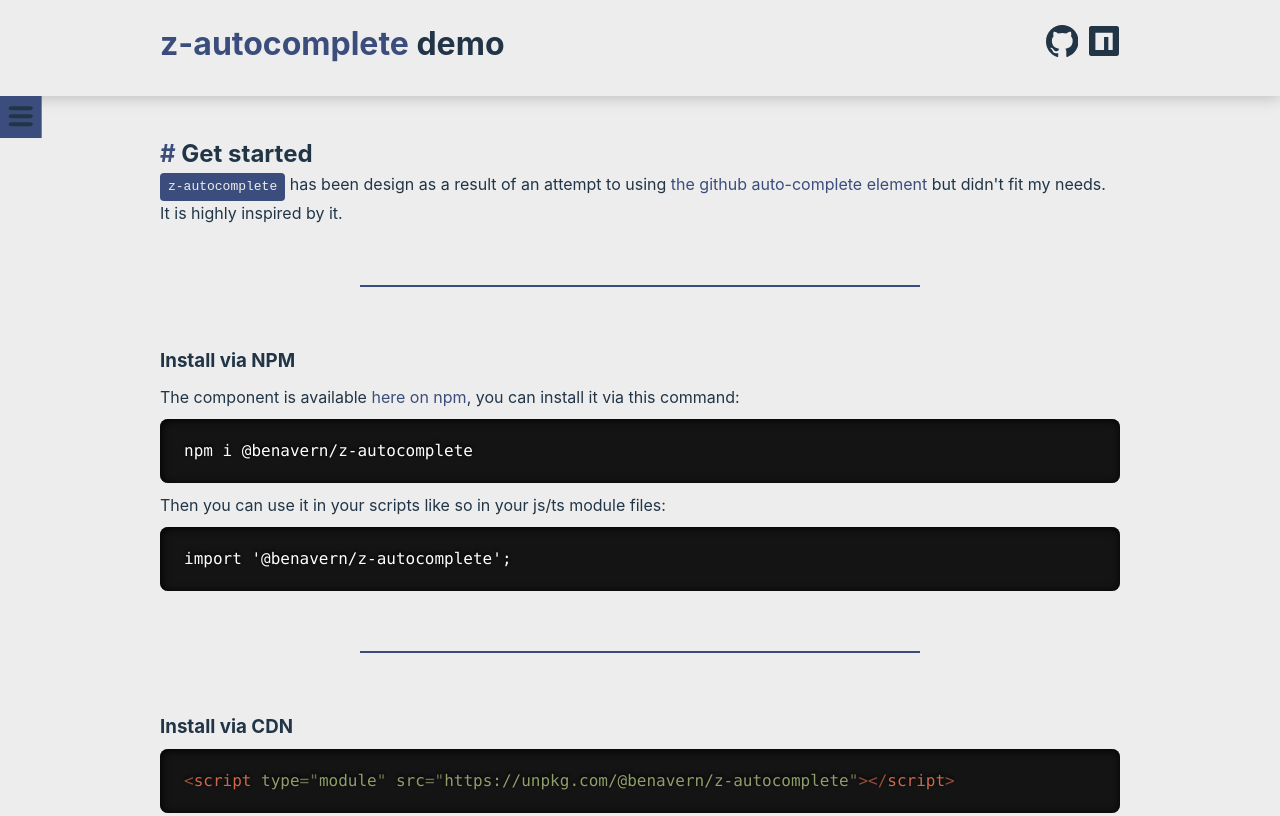
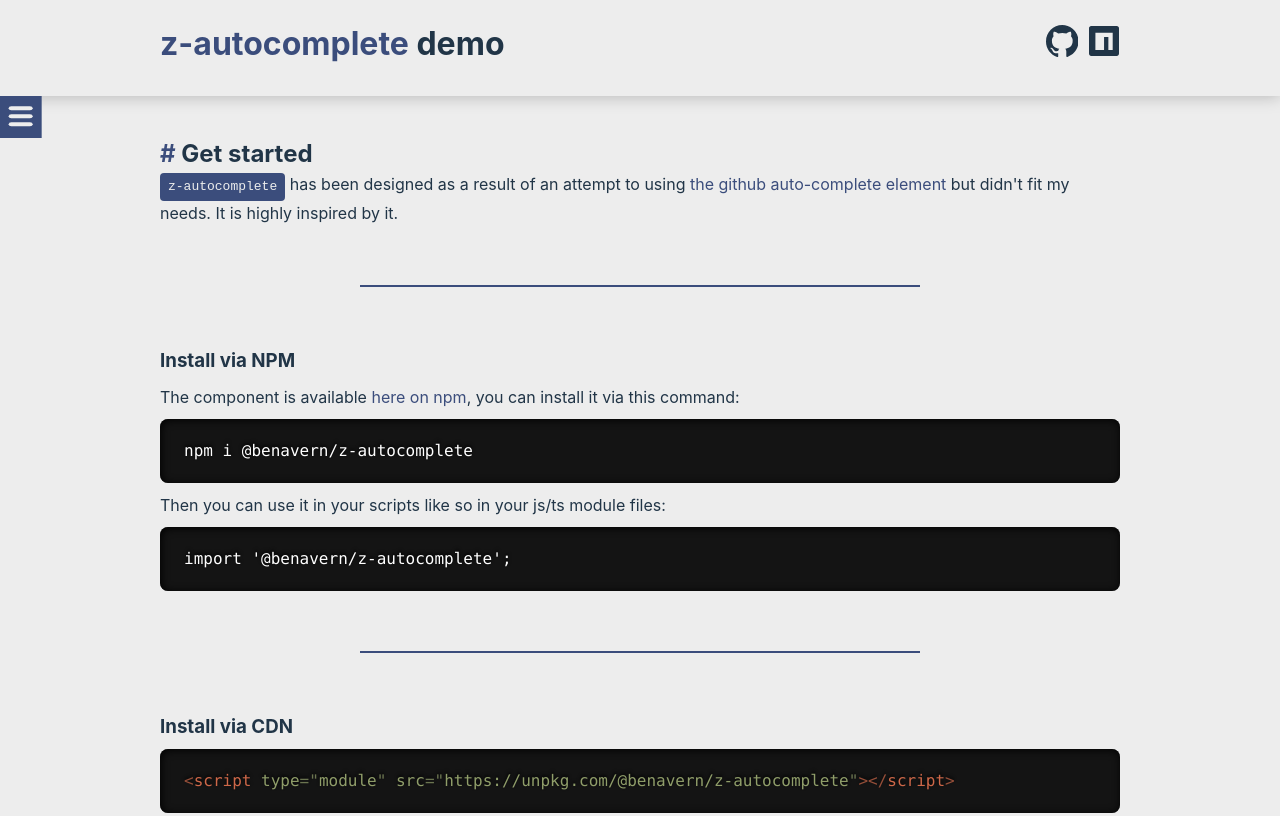
Before and after one commit to benavern/z-autocomplete, a website built with Vite: page index.html in a window 1280 px wide. Shown: the top 816 px of the page. Built offline with nearby package versions, Linux system fonts and the light colour scheme.

Commit message:
fx some typos

```diff
--- a/index.html
+++ b/index.html
@@ -50,7 +50,7 @@
         <div class="container">
             <h2 id="get-started">Get started</h2>
 
-            <code>z-autocomplete</code> has been design as a result of an attempt to using <a href="https://github.com/github/auto-complete-element/">the github auto-complete element</a> but didn't fit my needs. It is highly inspired by it.
+            <code>z-autocomplete</code> has been designed as a result of an attempt to using <a href="https://github.com/github/auto-complete-element/">the github auto-complete element</a> but didn't fit my needs. It is highly inspired by it.
 
             <hr>
 
--- a/src/index.css
+++ b/src/index.css
@@ -122,6 +122,7 @@ header + nav .nav-burger {
     top: 0;
     padding: 5px;
     background-color: var(--clr-accent);
+    color: var(--clr-bg);
 }
 
 header + nav .nav-burger svg {
--- a/src/z-autocomplete.ts
+++ b/src/z-autocomplete.ts
@@ -121,6 +121,7 @@ export class ZAutocomplete<OptionValue> extends LitElement {
     async connectedCallback(): Promise<void> {
         super.connectedCallback();
 
+        // wait for the update to be complete to have more chances to see the input inside the slot dom ...
         await this.updateComplete;
 
         this._inputEl = this._inputEls[0];
@@ -132,6 +133,7 @@ export class ZAutocomplete<OptionValue> extends LitElement {
         this._onInputChange = debounce(this._onInputChange.bind(this), this.debouceDelay);
 
         this._inputEl.addEventListener('input', this._onInput.bind(this));
+        this._inputEl.addEventListener('keydown', this._onKeydown.bind(this));
 
         if (this._clearEl) {
             this._initClearEl();
@@ -139,7 +141,6 @@ export class ZAutocomplete<OptionValue> extends LitElement {
         }
 
         document.addEventListener('click', this._handleClickOutside.bind(this));
-        this._inputEl.addEventListener('keydown', this._onKeydown.bind(this));
     }
 
     disconnectedCallback(): void {
@@ -148,9 +149,11 @@ export class ZAutocomplete<OptionValue> extends LitElement {
         this._abortController?.abort('ZAutocomplete is beeing destroyed');
 
         this._inputEl.removeEventListener('input', this._onInput.bind(this));
+        this._inputEl.removeEventListener('keydown', this._onKeydown.bind(this));
+
         if (this._clearEl) this._clearEl.removeEventListener('click', this._onClear.bind(this))
+
         document.removeEventListener('click', this._handleClickOutside.bind(this));
-        this._inputEl.removeEventListener('keydown', this._onKeydown.bind(this));
 
     }
 
```
